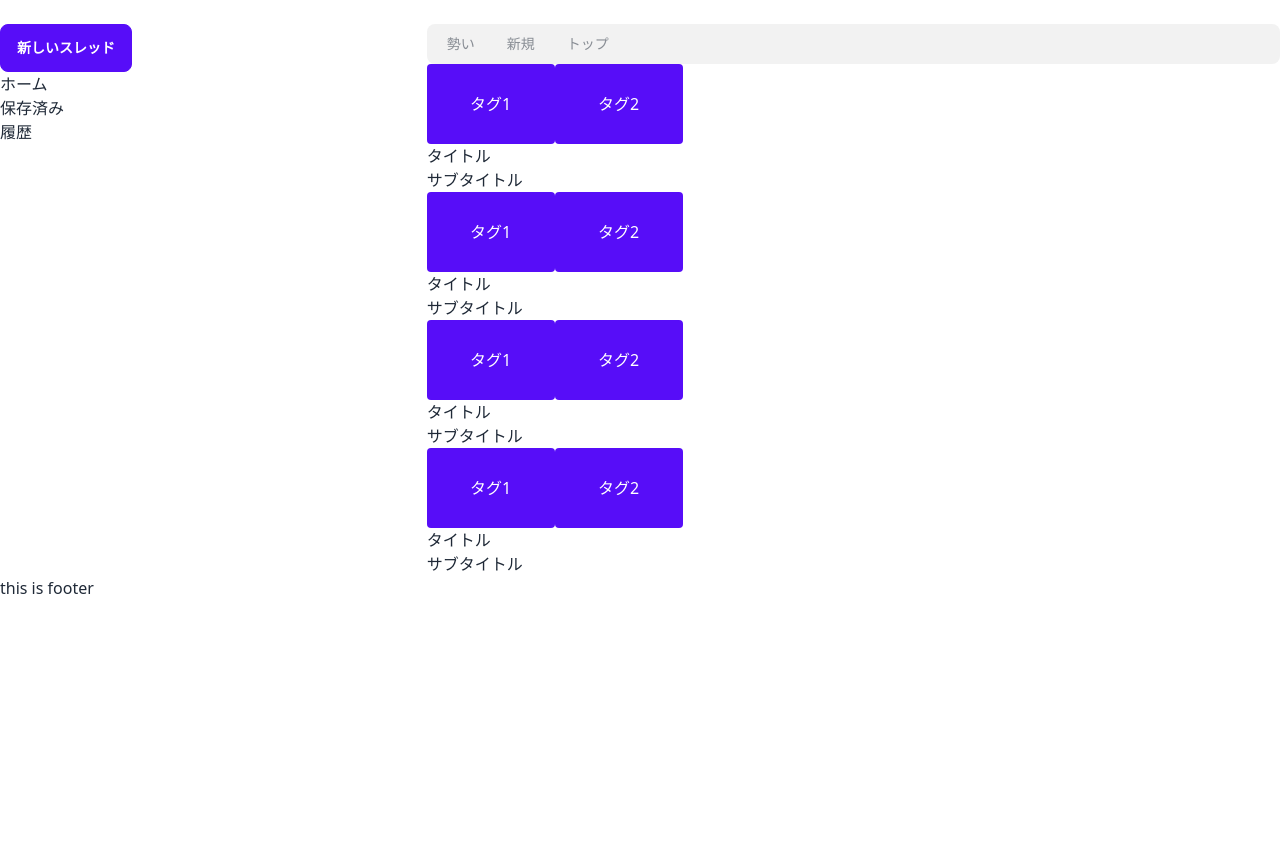
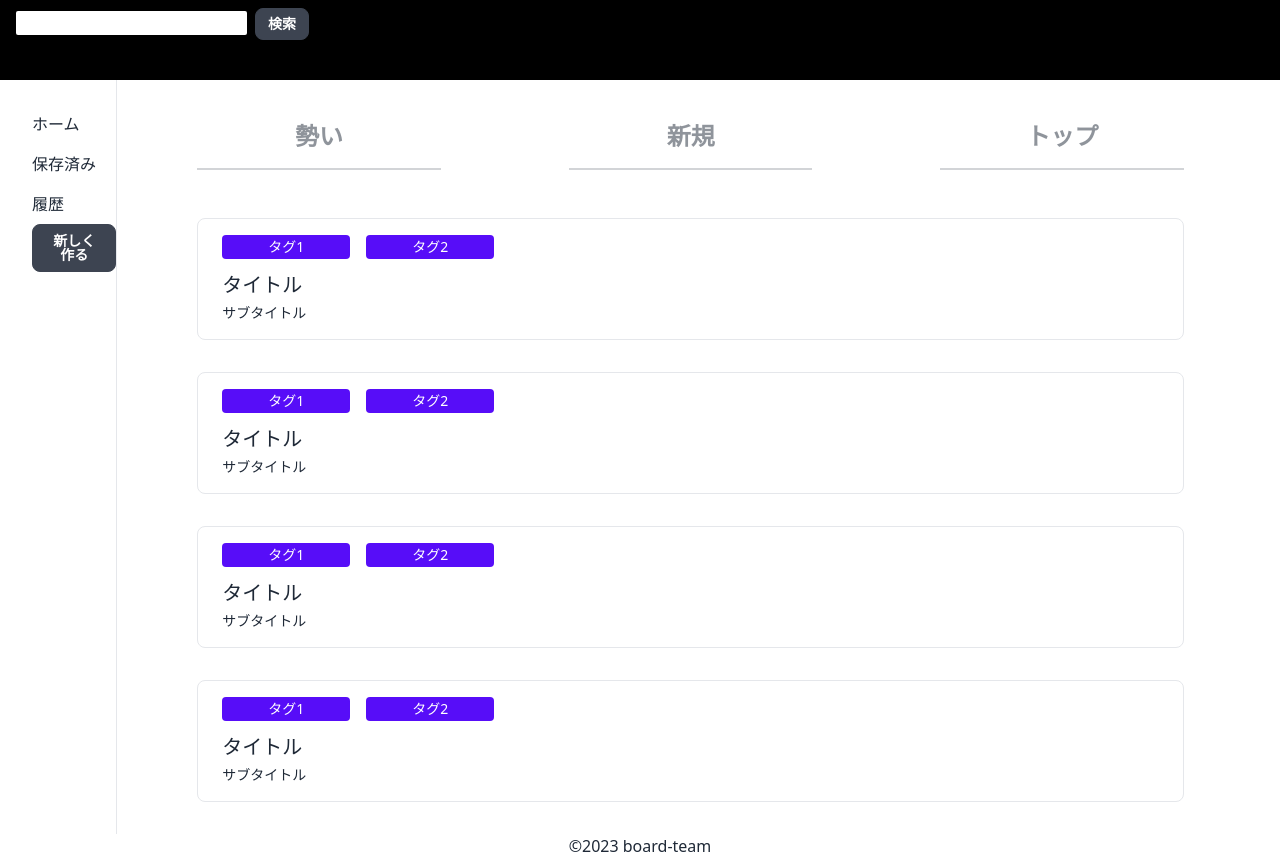
Before and after one commit to tkknot/board-mock, a React app in the folder frontend/: page / in a window 1280 px wide. Before the commit the page ends 800 px from the top, so only its background shows below. Built offline with nearby package versions, Linux system fonts and the light colour scheme; no server answers.

Commit message:
board mock OK

```diff
--- a/frontend/src/components/Button.js
+++ b/frontend/src/components/Button.js
@@ -1,6 +1,8 @@
 export const Button = (props) => {
+  const style = `btn ${props.style}`
+
   return (
-    <button className="btn btn-primary">
+    <button className={style}>
       { props.text }
     </button>
   )
--- a/frontend/src/components/Layout/App.js
+++ b/frontend/src/components/Layout/App.js
@@ -22,7 +22,7 @@ function App() {
       <Header />
       <Layout>
         <Sidebar />
-        <ContentArea></ContentArea>
+        <ContentArea />
       </Layout>
       <Footer />
     </div>
--- a/frontend/src/components/Layout/ContentArea.js
+++ b/frontend/src/components/Layout/ContentArea.js
@@ -3,7 +3,7 @@ import { Content } from "../Thread/Content";
 
 export const ContentArea = () => {
   return (
-    <div className='col-span-2'>
+    <div className='col-span-11'>
       <Tabs titles={["勢い", "新規", "トップ"]} />
 
       <Content title='タイトル' subtitle='サブタイトル' tags={['タグ1', 'タグ2']} />
--- a/frontend/src/components/Layout/Footer.js
+++ b/frontend/src/components/Layout/Footer.js
@@ -1,3 +1,4 @@
-export const Footer= () => {
-  return <footer>this is footer</footer>;
+export const Footer = () => {
+  const now = new Date().getFullYear();
+  return <footer className="text-center">©{now} board-team</footer>;
 };
--- a/frontend/src/components/Layout/Header.js
+++ b/frontend/src/components/Layout/Header.js
@@ -2,8 +2,8 @@ import { SearchBox } from "../SearchBox"
 
 export const Header = () => {
   return (
-    <header>
+    <header className="bg-black h-20">
       <SearchBox />
     </header>
-  )
+  );
 }
--- a/frontend/src/components/Layout/Layout.js
+++ b/frontend/src/components/Layout/Layout.js
@@ -1,6 +1,6 @@
 export const Layout = (props) => {
   return (
-    <main className="grid grid-cols-3">
+    <main className="grid grid-cols-12 px-8">
       { props.children }
     </main>
   )
--- a/frontend/src/components/Layout/SIdebar.js
+++ b/frontend/src/components/Layout/SIdebar.js
@@ -1,11 +1,9 @@
-import { Button } from "../Button"
 import { SidebarItems } from "../SidebarItems"
 
 export const Sidebar = () => {
   return (
-    <aside>
-      <Button text='新しいスレッド' />
-      <SidebarItems names={["ホーム","保存済み","履歴"]} />
+    <aside className='border-r mr-4 col-span-1'>
+      <SidebarItems names={["ホーム", "保存済み", "履歴"]} />
     </aside>
-  )
+  );
 }
--- a/frontend/src/components/SearchBox.js
+++ b/frontend/src/components/SearchBox.js
@@ -1,3 +1,10 @@
+import { Button } from "./Button";
+
 export const SearchBox = () => {
-  return <input type='search' />;
-}
+  return (
+    <div className="pt-2 pl-4">
+      <input type='search' className="rounded-sm" />
+      <Button text="検索" style='btn-sm ml-2' />
+    </div>
+  );
+};
--- a/frontend/src/components/SidebarItems.js
+++ b/frontend/src/components/SidebarItems.js
@@ -1,9 +1,13 @@
+import { Button } from "./Button"
+
 export const SidebarItems = (props) => {
   return (
-    props.names.map(name => {
-      return (
-        <p>{name}</p>
-        )
-    })
-  )
-}
+    <div className="mt-6">
+      {props.names.map((name) => {
+        return <p className='leading-10'>{name}</p>;
+      })}
+
+      <Button text='新しく作る' />
+    </div>
+  );
+};
--- a/frontend/src/components/Tabs.js
+++ b/frontend/src/components/Tabs.js
@@ -1,8 +1,12 @@
 export const Tabs = (props) => {
   return (
-    <div className='tabs tabs-boxed'>
+    <div className='tabs'>
       {props.titles.map((title) => {
-        return <a className='tab'>{title}</a>;
+        return (
+          <p className='tab tab-bordered mx-16 text-2xl pb-12 font-bold'>
+            <a>{title}</a>
+          </p>
+        );
       })}
     </div>
   );
--- a/frontend/src/components/Thread/Content.js
+++ b/frontend/src/components/Thread/Content.js
@@ -9,8 +9,8 @@ export const Content = (props) => {
   if(!tags) return null
 
   return (
-    <div>
-      <div className="flex">
+    <div className="mx-16 border my-8 rounded-lg px-6">
+      <div className="flex mb-3">
         {
           tags.map(tag => {
           return (
@@ -19,11 +19,11 @@ export const Content = (props) => {
         })}
       </div>
 
-      <h2>
+      <h2 className="text-xl pb-1 font-bolder">
       {title}
       </h2>
 
-      <p>{ subtitle }</p>
+      <p className="mb-4 text-sm">{ subtitle }</p>
     </div>
   )
 }
--- a/frontend/src/components/Thread/Tag.js
+++ b/frontend/src/components/Thread/Tag.js
@@ -1,6 +1,6 @@
 export const Tag = (props) => {
   return (
-    <div className='grid w-32 h-20 rounded bg-primary text-primary-content place-content-center'>
+    <div className='grid w-32 h-6 mt-4 mr-4 rounded bg-primary text-primary-content place-content-center text-sm'>
       { props.name }
     </div>
   );
--- a/frontend/src/styles/style.css
+++ b/frontend/src/styles/style.css
@@ -1,3 +1,9 @@
 @tailwind base;
 @tailwind components;
 @tailwind utilities;
+
+@layer utilities {
+  .tabs {
+    @apply w-full grid grid-cols-3 my-6 py-4
+  }
+}
```
